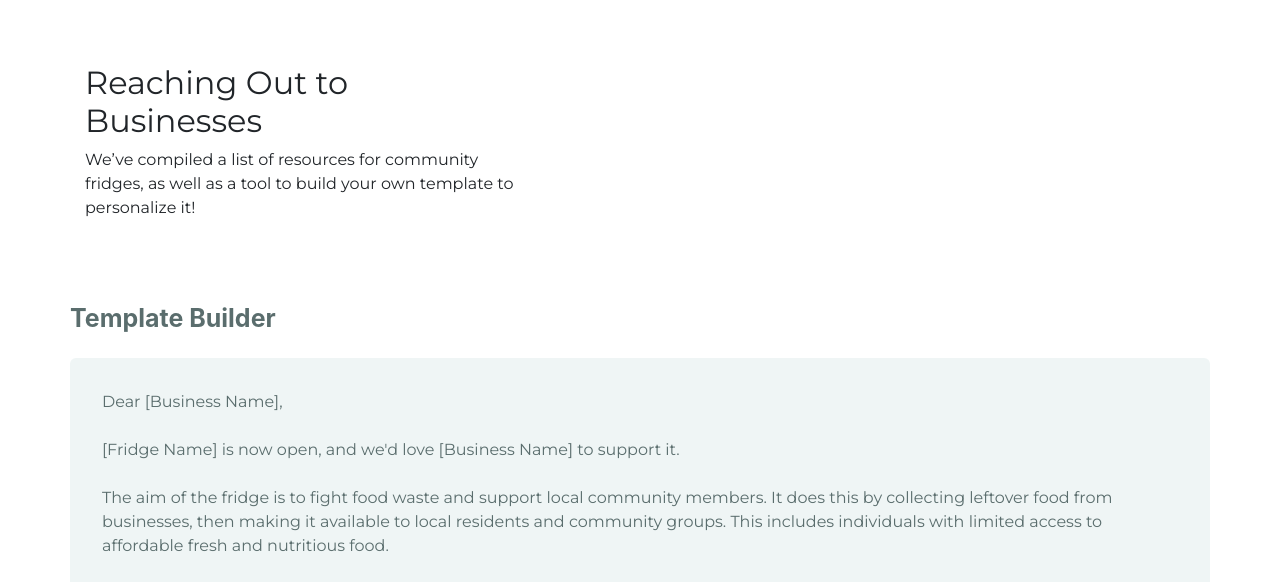
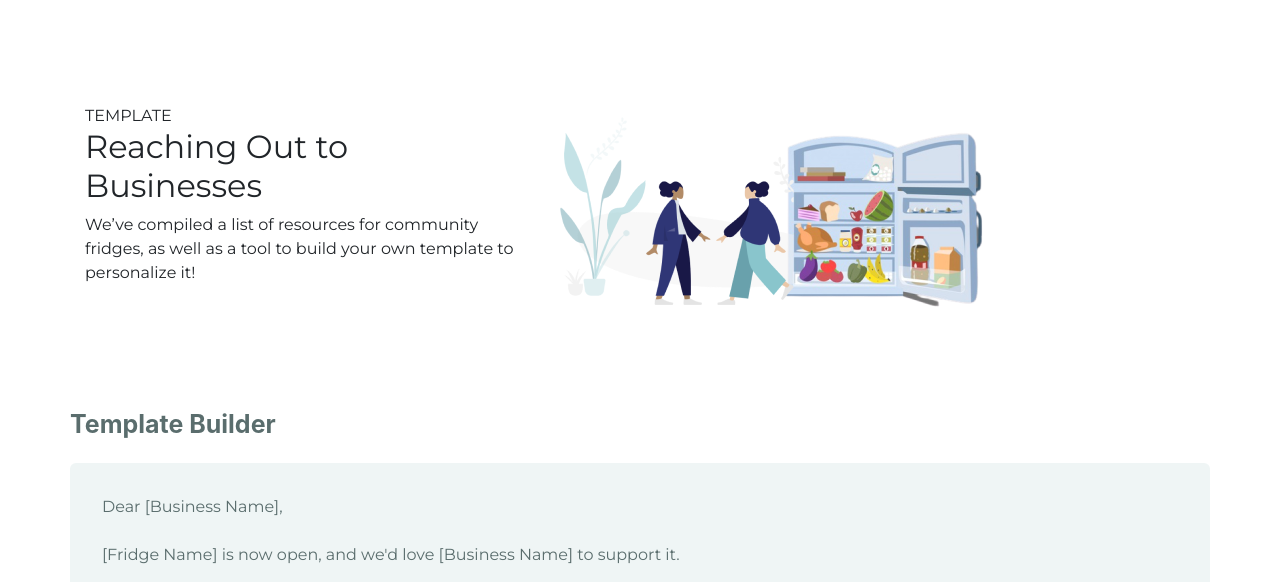
Before and after one commit to zoepanas/cf-resources, a Flask app: page /view-template/1 in a window 1280 px wide. Shown: the part 58-640 px from the top of the page. Run offline with Flask 2, Linux system fonts and the light colour scheme; some libraries are stand-ins or nearby versions.

Commit message:
updated individual templates styling

```diff
--- a/static/css/templates.css
+++ b/static/css/templates.css
@@ -11,6 +11,7 @@ h2.in-header-section {
     font-size: 50px;
     font-weight: 800;
     align-items: center;
+    margin-top: 0.5rem;
 }
 
 p.in-header-section {
--- a/templates/individual-template.html
+++ b/templates/individual-template.html
@@ -28,10 +28,18 @@
     {% extends "layout.html" %} {% block content %}
     <div class="header-section row">
         <div class="col-md-5">
+          <div>TEMPLATE</div>
           <h2 class="in-h-section">{{template_name}}</h2>
           <p class="in-h-section">
             We’ve compiled a list of resources for community fridges, as well as a tool to build your own template to personalize it!
           </p>
+        </div>
+        <div class="col-md-6">
+          <img
+            class="pull-right img-responsive"
+            src="/static/img/fridge.png"
+            alt="cartoon image of two people near an open fridge"
+          />
         </div>
     </div>
 
```
